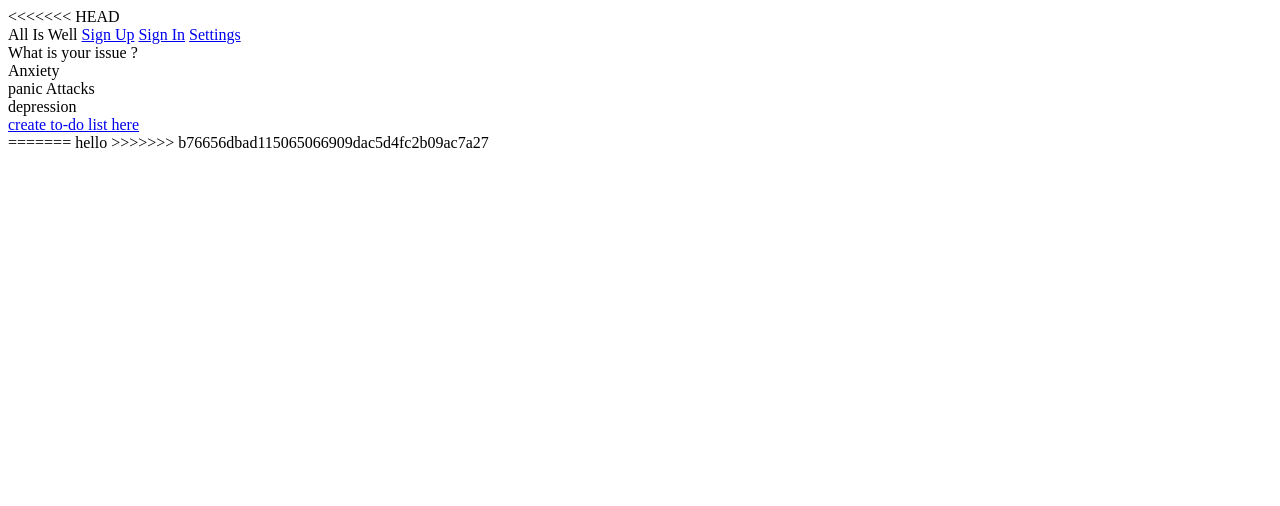
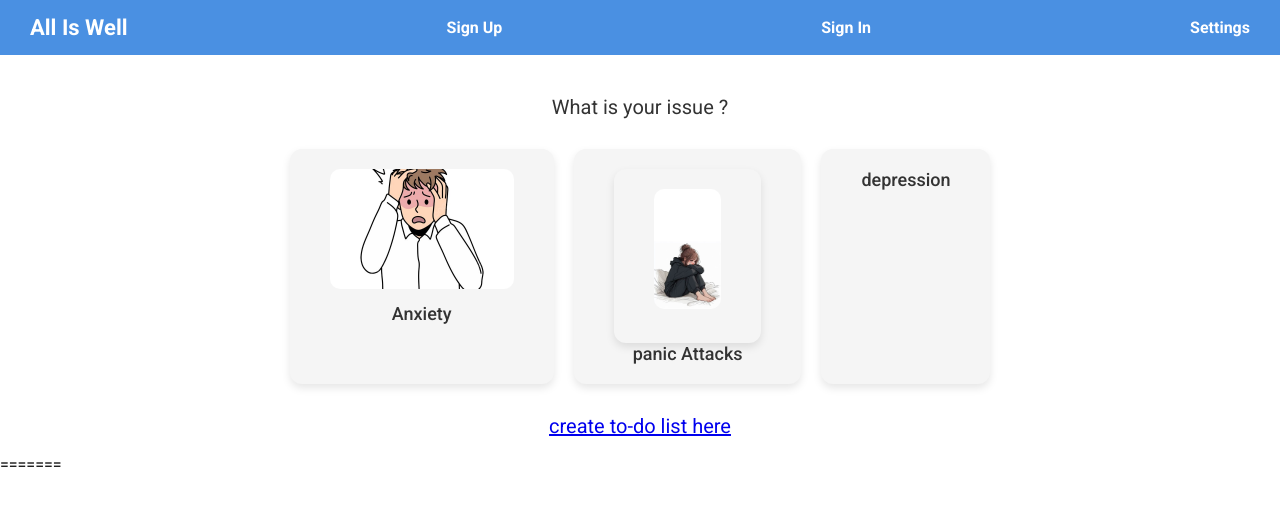
Before and after one commit to Radhika-22567/she-codes, a plain HTML site: page index.html in a window 1280 px wide. Drawn offline with Linux system fonts and the light colour scheme.

Commit message:
linked login and todo files

```diff
--- a/index.html
+++ b/index.html
@@ -3,36 +3,46 @@
 <head>
     <meta charset="UTF-8">
     <meta name="viewport" content="width=device-width, initial-scale=1.0">
-<<<<<<< HEAD
+
     <title>destress</title>
-    <link rel="stylesheet" href="style_3.css">
+    <link rel="stylesheet" href="style.css">
     <link rel="stylesheet" href="https://cdnjs.cloudflare.com/ajax/libs/font-awesome/7.0.0/css/all.min.css" integrity="sha512-DxV+EoADOkOygM4IR9yXP8Sb2qwgidEmeqAEmDKIOfPRQZOWbXCzLC6vjbZyy0vPisbH2SyW27+ddLVCN+OMzQ==" crossorigin="anonymous" referrerpolicy="no-referrer" />
+    <link rel="preconnect" href="https://fonts.googleapis.com">
+    <link rel="preconnect" href="https://fonts.gstatic.com" crossorigin>
+    <link href="https://fonts.googleapis.com/css2?family=Roboto:ital,wght@0,100..900;1,100..900&display=swap" rel="stylesheet">
 </head>
 <body>
     <header>
-     <nav>
-        All Is Well
+     <div class="nav">
+        <div>All Is Well</div>
         <a href="#">Sign Up</a>
-        <a href="#">Sign In</a>
+        <a href="login.html">Sign In</a>
         <a href="#">Settings</a>
-     <nav>
+     </div>
     </header>
     <div class="container">
         What is your issue ?
         <div class="issues">
             <div class="cards">
-                <div class="card1">Anxiety</div>
-                <div class="card2">panic Attacks</div>
+                <div class="card1">
+                    <img src="anxiety .jpg">
+                    Anxiety
+                </div>
+                <div class="card2">
+                    <div class="img">
+                        <img src="depression2.jpg">
+                    </div>
+                    panic Attacks
+                </div>
                 <div class="card3">depression</div>
             </div>
         </div>
-        <a href="#" class="todo">create to-do list here</a>
+        <a href="todo.html" class="todo">create to-do list here</a>
     </div>
 =======
     <title>Document</title>
 </head>
 <body>
-    hello
->>>>>>> b76656dbad115065066909dac5d4fc2b09ac7a27
+
 </body>
 </html>
--- /dev/null
+++ b/login.css
@@ -0,0 +1,65 @@
+body{
+    font-family: 'Arial', sans-serif;
+    background: linear-gradient(to right, #191970, #89CFF0);
+    height:100vh;
+    display: flex;
+    justify-content: center;
+    align-items: center;
+    margin: 0;
+}
+
+
+.login-container {
+    background-color: #B0C4DE;
+    padding: 40px;
+    border-radius: 15px;
+    box-shadow: 0 10px 25px rgba(0,0,0,0.2);
+    width: 350px;
+    text-align: center;
+}
+
+
+.login-container h2 {
+    margin-bottom: 30px;
+    color: #00008B;
+}
+
+
+.login-container input[type="email"],
+.login-container input[type="password"] {
+    width: 100%;
+    padding: 12px;
+    margin: 10px 0;
+    border-radius: 8px;
+    border: 1px solid #00008B;
+}
+
+
+.login-container button {
+    width: 100%;
+    padding: 12px;
+    background-color: #00008B;
+    color: white;
+    border: none;
+    border-radius: 8px;
+    font-size: 16px;
+    cursor: pointer;
+    margin-top: 15px;
+    transition: background-color 0.3s;
+}
+
+
+.login-container button:hover {
+    background-color: #191970;
+}
+
+
+.login-container .signup {
+    margin-top: 15px;
+    font-size: 14px;
+}
+
+.login-container .signup a {
+    color: #00008B;
+    text-decoration: none;
+}
--- a/style.css
+++ b/style.css
@@ -1,3 +1,71 @@
-div{
-    background-color:#121212;
+* {
+    margin: 0;
+    padding: 0;
+    box-sizing: border-box;
+    font-family: "Roboto", sans-serif;
+  }
+  header {
+    background: #4a90e2;
+    padding: 15px 30px;
+  }
+
+  .nav {
+    display: flex;
+    justify-content: space-between;
+    align-items: center;
+    color: #fff;
+    font-size: 22px;
+    font-weight: bold;
+  }
+
+  .nav a{
+    margin-left: 20px;
+    color: #fff;
+    text-decoration: none;
+    font-size: 16px;
+    transition: color 0.3s;
+  }
+  .nav a:hover {
+    color: #ffe082;
+  }
+
+.container{
+    padding : 40px;
+    text-align : center;
+    font-size:20px;
+    color:#333;
+    height:400px;
 }
+
+.issues{
+    margin : 30px auto;
+    display:flex;
+    justify-content : center;
+}
+
+.cards{
+    display:flex;
+    gap:20px;
+}
+.cards div{
+    background: #f5f5f5;
+    padding: 20px 40px;
+    border-radius: 12px;
+    font-size: 18px;
+    font-weight: 500;
+    color: #333;
+    box-shadow: 0 4px 8px rgba(0,0,0,0.1);
+    cursor: pointer;
+}
+
+img{
+    width: 100%;
+    height: 120px;
+    object-fit: cover;
+    border-radius: 10px;
+    margin-bottom: 10px;
+}
+/* .img{
+    width:147.52px;
+    height:174.67px;
+} */
--- /dev/null
+++ b/todo.css
@@ -0,0 +1,66 @@
+* {
+    margin: 0;
+    padding: 0;
+    box-sizing: border-box;
+}
+
+body {
+    font-family: 'Segoe UI', Tahoma, Geneva, Verdana, sans-serif;
+    background: #e0f7fa;
+    color: #004d40;
+    display: flex;
+    justify-content: center;
+    align-items: flex-start;
+    min-height: 100vh;
+    padding: 40px 20px;
+}
+
+.todo-container {
+    background: #ffffff;
+    padding: 30px 40px;
+    border-radius: 12px;
+    box-shadow: 0 6px 15px rgba(0,0,0,0.1);
+    width: 100%;
+    max-width: 450px;
+}
+
+h1 {
+    text-align: center;
+    margin-bottom: 25px;
+    font-weight: 700;
+    letter-spacing: 1.2px;
+}
+
+.todo-list {
+    list-style: none;
+}
+
+.todo-list li {
+    display: flex;
+    align-items: center;
+    padding: 12px 0;
+    border-bottom: 1px solid #b2dfdb;
+}
+
+.todo-list li:last-child {
+    border-bottom: none;
+}
+
+.todo-list input[type="checkbox"] {
+    margin-right: 15px;
+    width: 18px;
+    height: 18px;
+    cursor: pointer;
+    accent-color: #00796b;
+}
+
+.todo-list label {
+    cursor: pointer;
+    font-size: 1.1rem;
+    transition: color 0.3s ease;
+}
+
+.todo-list input[type="checkbox"]:checked + label {
+    text-decoration: line-through;
+    color: #757575;
+}
```
Also changed, not shown: login.html (added, +50 -0 lines), todo.html (added, +27 -0 lines), anxiety  copy.jpg (added), anxiety .jpg (added), depression.jpg (added), depression2.jpg (added).
